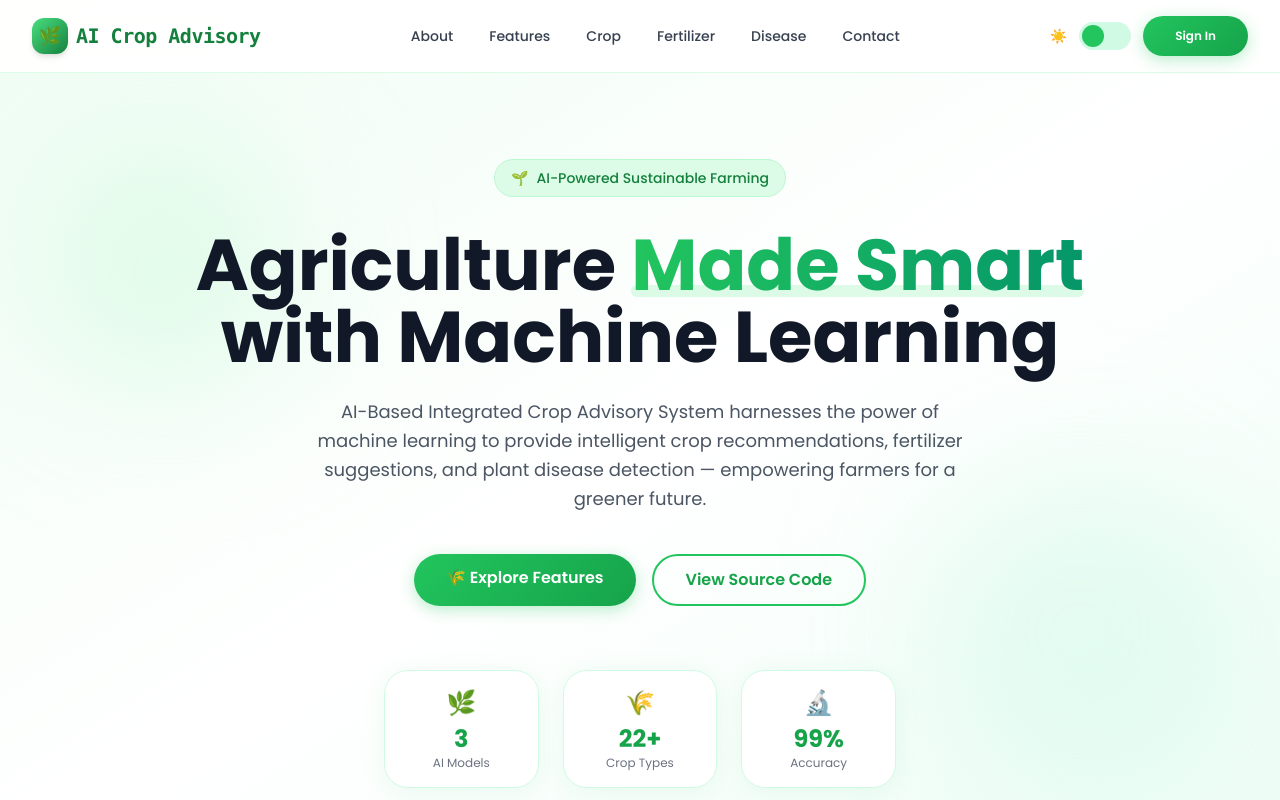
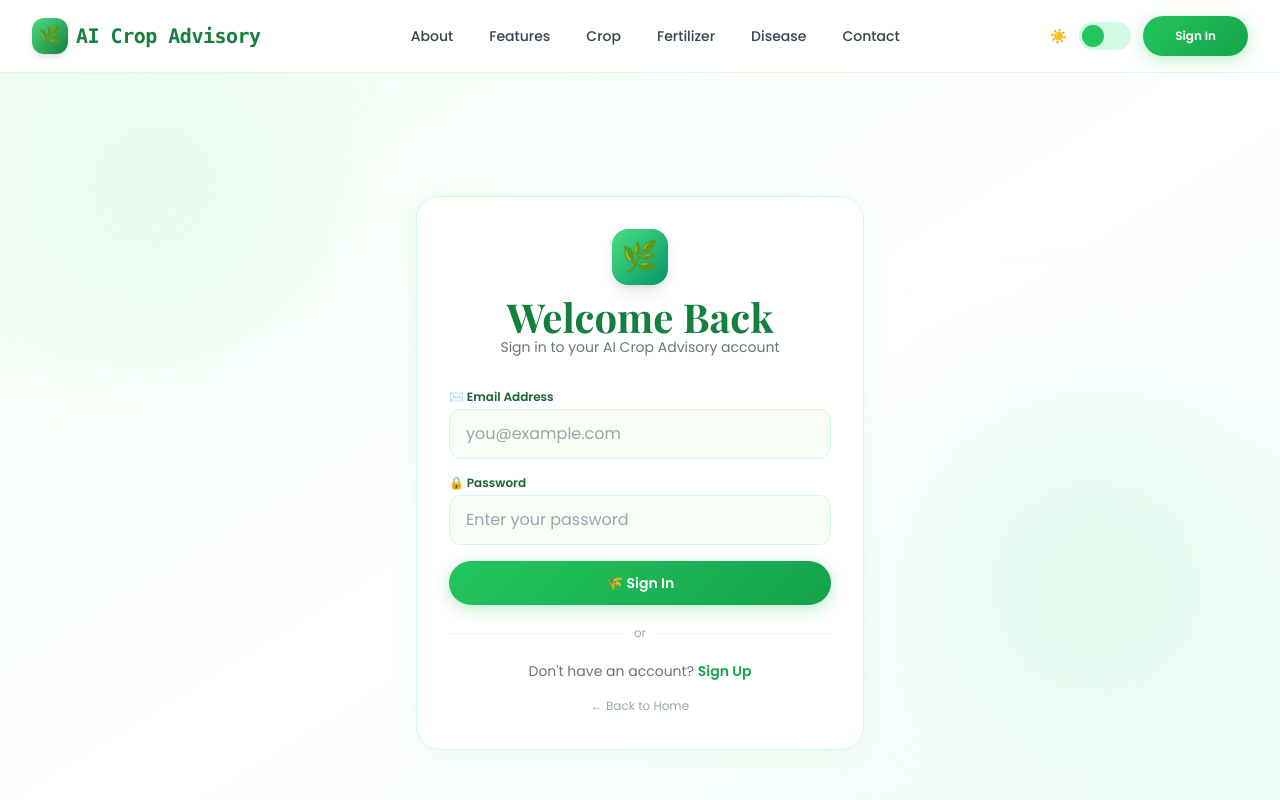
Before and after one commit to awanitsingh/AI-Farmer, a React (Create React App) app: page / in a window 1280 px wide. Shown: the top 800 px of the page. Built offline with nearby package versions, Linux system fonts and the light colour scheme; no server answers.

Commit message:
Sign in page set as landing page

```diff
--- a/src/App.js
+++ b/src/App.js
@@ -65,7 +65,7 @@ function App() {
           />
           <main className="flex-1">
             <Routes>
-              <Route path="/" element={<HomePage darkMode={darkMode} onContactClick={() => setIsContactModalOpen(true)} />} />
+              <Route path="/" element={user ? <HomePage darkMode={darkMode} onContactClick={() => setIsContactModalOpen(true)} /> : <SignIn darkMode={darkMode} />} />
               <Route path="/crop" element={<CropPage darkMode={darkMode} />} />
               <Route path="/fertilizer" element={<FertilizerPage darkMode={darkMode} />} />
               <Route path="/disease" element={<DiseasePage darkMode={darkMode} />} />
```
